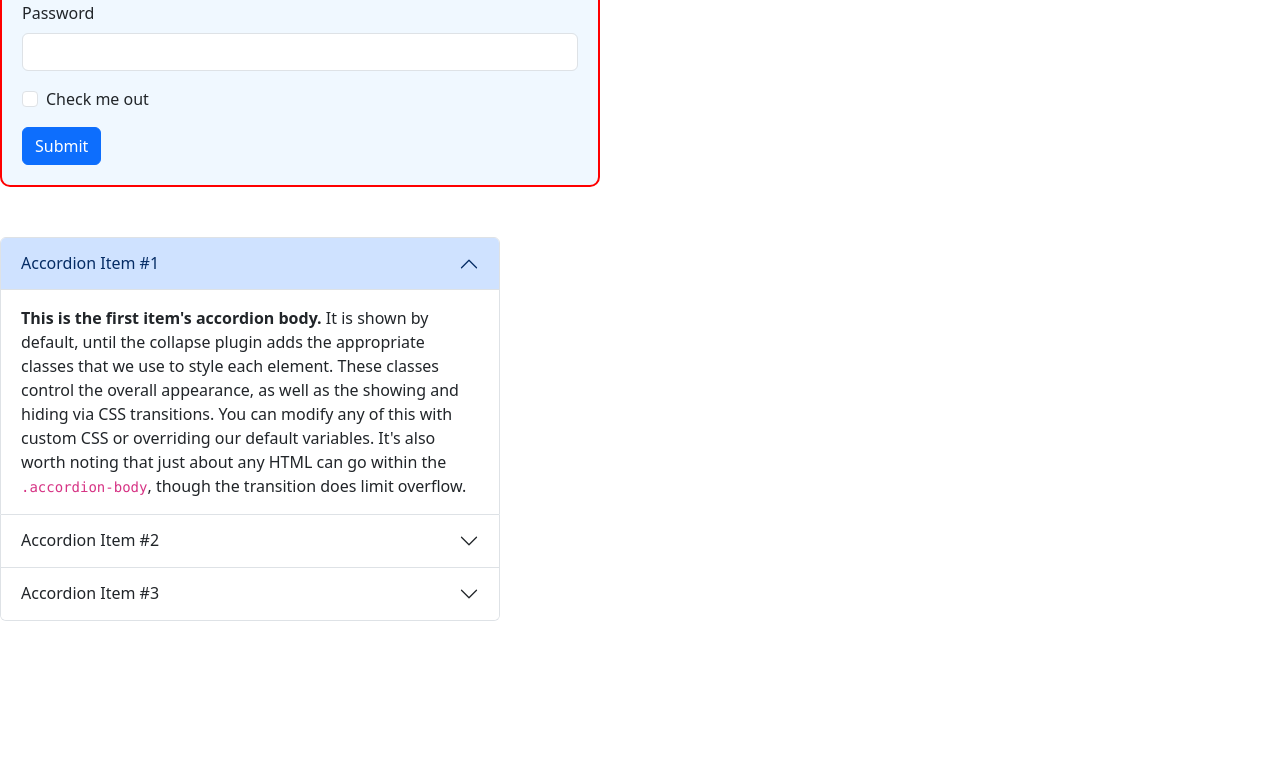
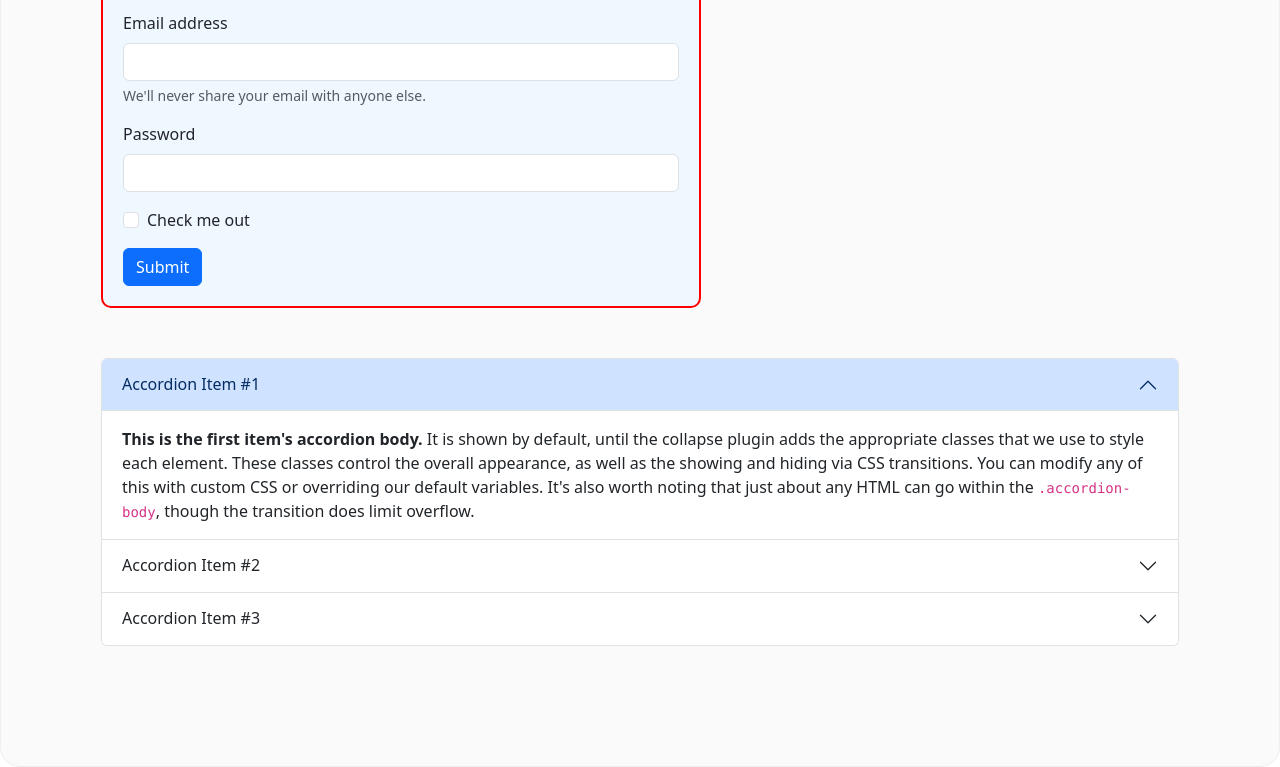
Before and after one commit to Yellina33/bootstrapex, a plain HTML site: page index.html in a window 1280 px wide. Shown: the part 188-955 px from the top of the page. Before the commit the page ends 809 px from the top, so only its background shows below. Drawn offline with nearby package versions, Linux system fonts and the light colour scheme.

Commit message:
second commit

```diff
--- a/index.html
+++ b/index.html
@@ -8,8 +8,12 @@
     <link rel="stylesheet" href="style.css">
   </head>
   <body>
+
+    <main class="container-fluid">
+
+     <div>
       <h1>Hello, world!</h1>
-
+     </div>
 
       <div class="container-form">
       <form>
@@ -70,10 +74,9 @@
             </div>
           </div>
         </div>
-
-
       </div>
 
+    </main>
 
 
     <script src="https://cdn.jsdelivr.net/npm/bootstrap@5.3.0-alpha1/dist/js/bootstrap.bundle.min.js" integrity="sha384-w76AqPfDkMBDXo30jS1Sgez6pr3x5MlQ1ZAGC+nuZB+EYdgRZgiwxhTBTkF7CXvN" crossorigin="anonymous"></script>
--- a/style.css
+++ b/style.css
@@ -1,4 +1,25 @@
+body {
+    width: 100%;
+    height: 10vh;
+    margin: 0;
+    padding: 0;
+    box-sizing: border-box;
+}
+
+.container-fluid {
+    display: block;
+    padding: 120px 100px;
+    border: 1px solid #eee;
+    border-radius: 20px;
+    background-color: #fafafa;
+    justify-content: center;
+    align-items: center;
+
+
+}
+
 .container-form {
+
     width: 600px;
     border: 2px solid red;
     padding: 20px;
@@ -11,6 +32,6 @@
     justify-content: center;
     align-items: center;
     margin-top: 50px;
-    width: 500px;
+    width: auto;
 
 }
```
Lines whose indentation alone changed are shown as unchanged.
